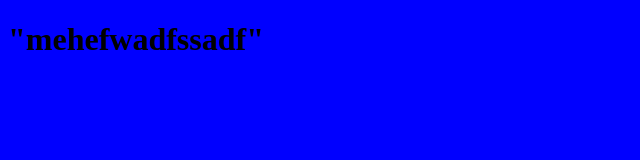
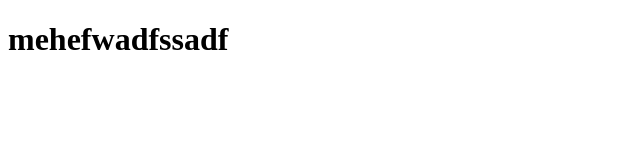
Before and after one commit to lukysss1/JS, a plain HTML site: page index.html in a window 1280 px wide. Shown: the whole page, without its empty margins (0-640 px from the left). Drawn offline with Linux system fonts and the light colour scheme.

Commit message:
hiomaoihqifbu

```diff
--- /dev/null
+++ b/1.js
@@ -0,0 +1,2 @@
+console.log("doisdoi")
+console.log(10+10)
--- a/index.html
+++ b/index.html
@@ -6,11 +6,9 @@
     <title>Document</title>
 </head>
 <body>
-    <h1>"mehefwadfssadf"</h1>
+    <h1>mehefwadfssadf</h1>
 </body>
-<script>
-    alert('Hello, World!');
-    alert('negro');
-    document.body.style.backgroundColor = "blue"
+<script src="./script.js"></script>
+<script src="./1.js">
 </script>
 </html>
--- /dev/null
+++ b/script.js
@@ -0,0 +1 @@
+alert("nifadfbasiudbf");
```
Also changed, not shown: 3 other files.
